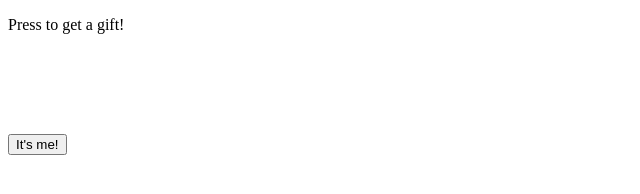
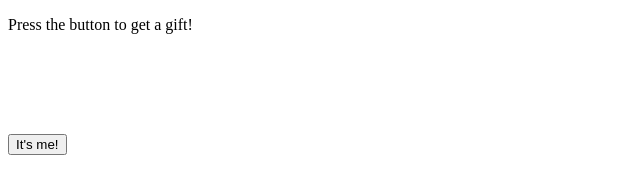
Before and after one commit to Invixy/gift, a plain HTML site: page index.html in a window 1280 px wide. Shown: the full height of the page, 0-640 px from the left. Drawn offline with Linux system fonts and the light colour scheme.

Commit message:
Update index.html

```diff
--- a/index.html
+++ b/index.html
@@ -1,7 +1,7 @@
 <!DOCTYPE html>
 <html>
     <body>
-       <p>Press to get a gift!</p>
+       <p>Press the button to get a gift!</p>
        <p id="demo" class="myStyle"></p>
        <style>
        .myStyle {
```
